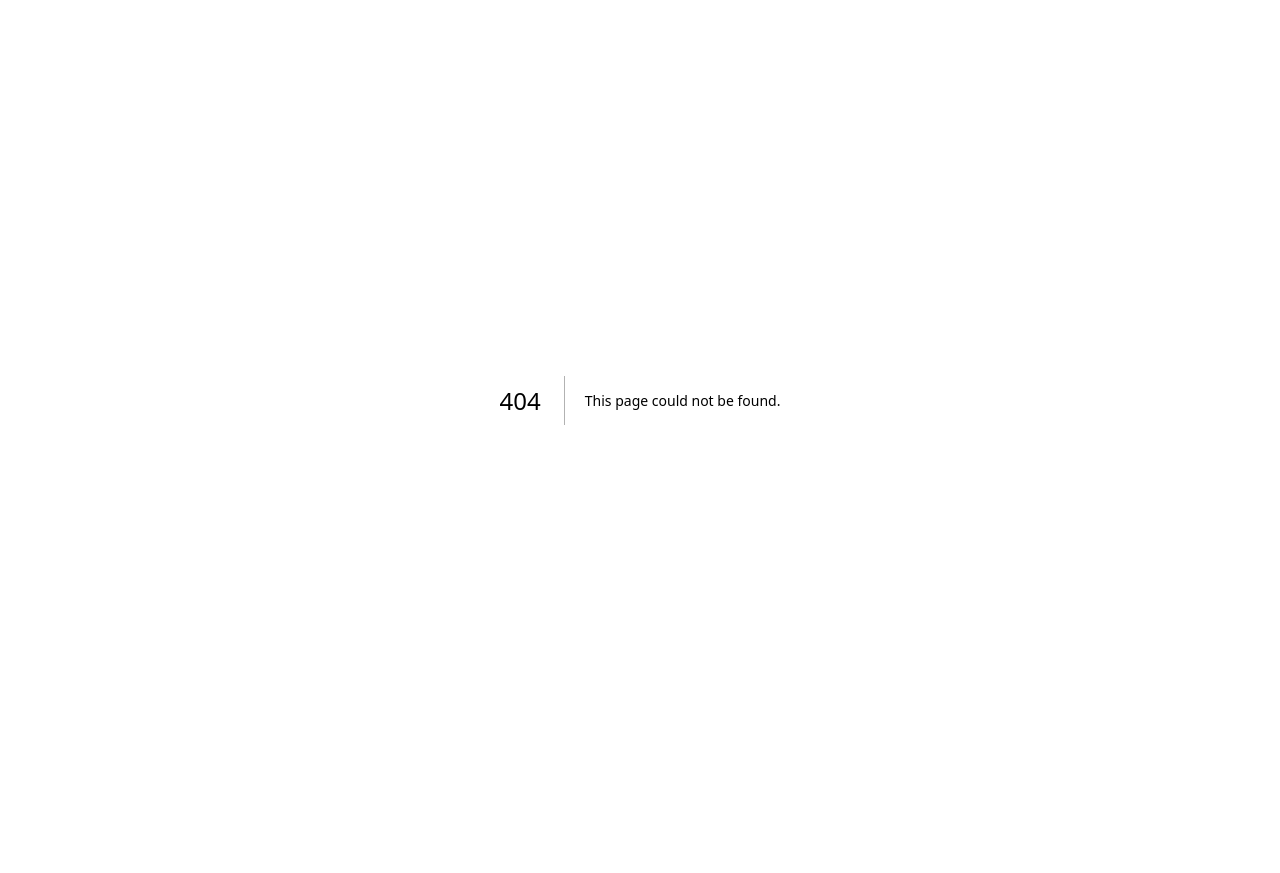
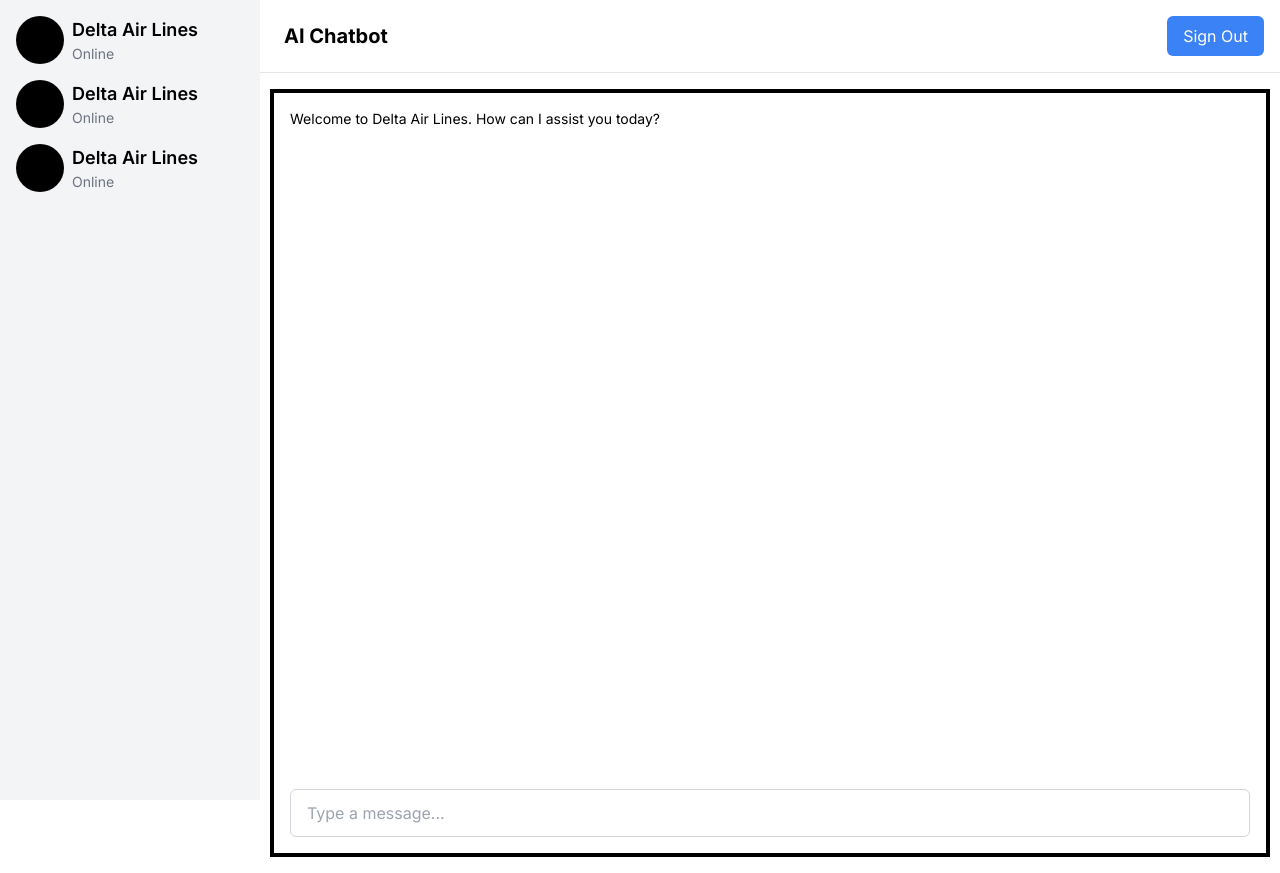
Before and after one commit to ShohruzE/ai-chatbot, a Next.js app: page /chat in a window 1280 px wide. Before the commit this address had no page. Before the commit the page ends 800 px from the top, so only its background shows below. Built offline with nearby package versions, Linux system fonts and the light colour scheme.

Commit message:
Create basic ui for ai chatbot

```diff
--- /dev/null
+++ b/src/app/(root)/chat/page.jsx
@@ -0,0 +1,17 @@
+import ChatWindow from "@/components/ChatWindow";
+import ChatHeader from "@/components/ChatHeader";
+import ChatSidebar from "@/components/ChatSidebar";
+
+export default async function Chat() {
+    return (
+        <div className="relative h-screen w-screen">
+            <div className="absolute top-0 left-0 z-50">
+                <ChatSidebar />
+            </div>
+            <div className="ml-[260px] z-0 overflow-hidden">
+                <ChatHeader />
+                <ChatWindow />
+            </div>
+        </div>
+    )
+}
--- a/src/app/page.js
+++ b/src/app/page.js
@@ -1,9 +1,11 @@
 import Image from "next/image";
+import Link from "next/link";
 
 export default function Home() {
   return (
-    <main className="flex min-h-screen flex-col items-center justify-between">
+    <main className="flex min-h-screen flex-col items-center">
       Test shohruz branch
+      <Link href="/chat">Chat Link</Link>
     </main>
   );
 }
--- /dev/null
+++ b/src/components/ChatHeader.jsx
@@ -0,0 +1,15 @@
+export default function ChatHeader() {
+    return (
+        <div className="">
+            <header className="flex justify-between items-center p-4 border-b border-gray-200">
+                <div>
+                    <h1 className="text-xl font-bold ml-2">AI Chatbot</h1>
+                </div>
+                <div>
+                    <button className="bg-blue-500 text-white px-4 py-2 rounded-md">Sign Out</button>
+                </div>
+            </header>
+        </div>
+
+    )
+}
--- /dev/null
+++ b/src/components/ChatSidebar.jsx
@@ -0,0 +1,29 @@
+export default function ChatSidebar() {
+    return (
+        <div className="w-[260px] h-screen bg-gray-100 flex flex-col gap-4 p-4">
+            <div className="flex flex-col gap-4">
+                <div className="flex items-center gap-2">
+                    <div className="w-12 h-12 bg-black rounded-full"></div>
+                    <div className="flex flex-col">
+                        <div className="text-lg font-semibold">Delta Air Lines</div>
+                        <div className="text-sm text-gray-500">Online</div>
+                    </div>
+                </div>
+                <div className="flex items-center gap-2">
+                    <div className="w-12 h-12 bg-black rounded-full"></div>
+                    <div className="flex flex-col">
+                        <div className="text-lg font-semibold">Delta Air Lines</div>
+                        <div className="text-sm text-gray-500">Online</div>
+                    </div>
+                </div>
+                <div className="flex items-center gap-2">
+                    <div className="w-12 h-12 bg-black rounded-full"></div>
+                    <div className="flex flex-col">
+                        <div className="text-lg font-semibold">Delta Air Lines</div>
+                        <div className="text-sm text-gray-500">Online</div>
+                    </div>
+                </div>
+            </div>
+        </div>
+    )
+}
--- /dev/null
+++ b/src/components/ChatWindow.jsx
@@ -0,0 +1,19 @@
+
+
+export default function ChatWindow() {
+  return (
+    <div className="w-full h-screen flex flex-col overflow-x-hidden">
+        <div className="flex flex-col gap-4 p-4 justify-center items-center flex-grow">
+            <div className="w-[1000px] h-full border-black border-4 p-4 flex flex-col">
+                <div className="grow flex flex-col gap-8 overflow-y-scroll">
+                    <div className="text-sm">Welcome to Delta Air Lines. How can I assist you today?</div>
+                    {/* Add more messages here */}
+                </div>
+                <div className="shrink-0">
+                    <input type="text" className="w-full h-12 border border-gray-300 rounded-md p-4" placeholder="Type a message..." />
+                </div>
+            </div>
+        </div>
+    </div>
+  )
+}
```
